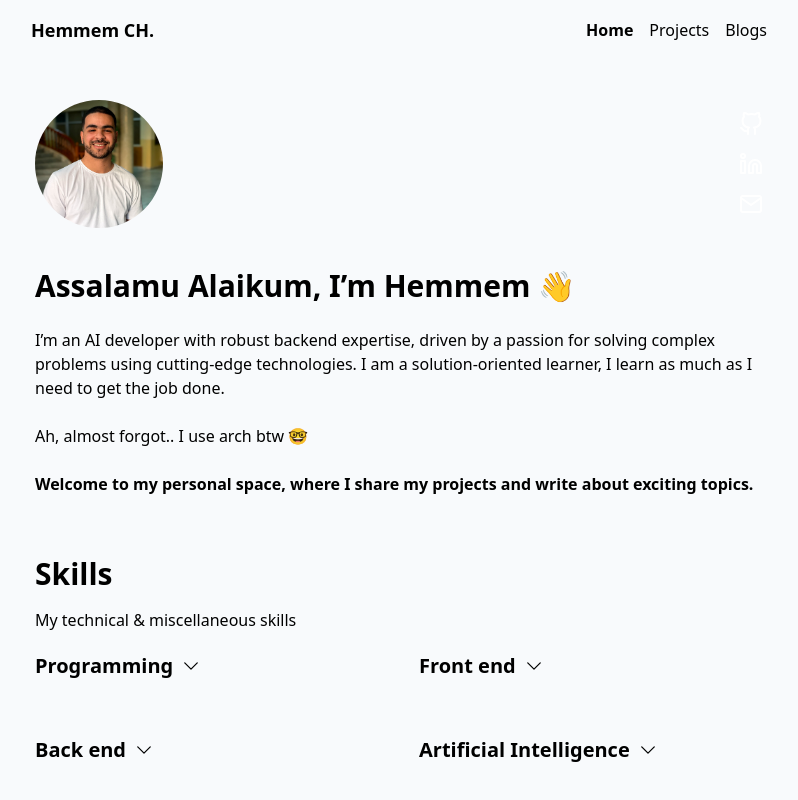
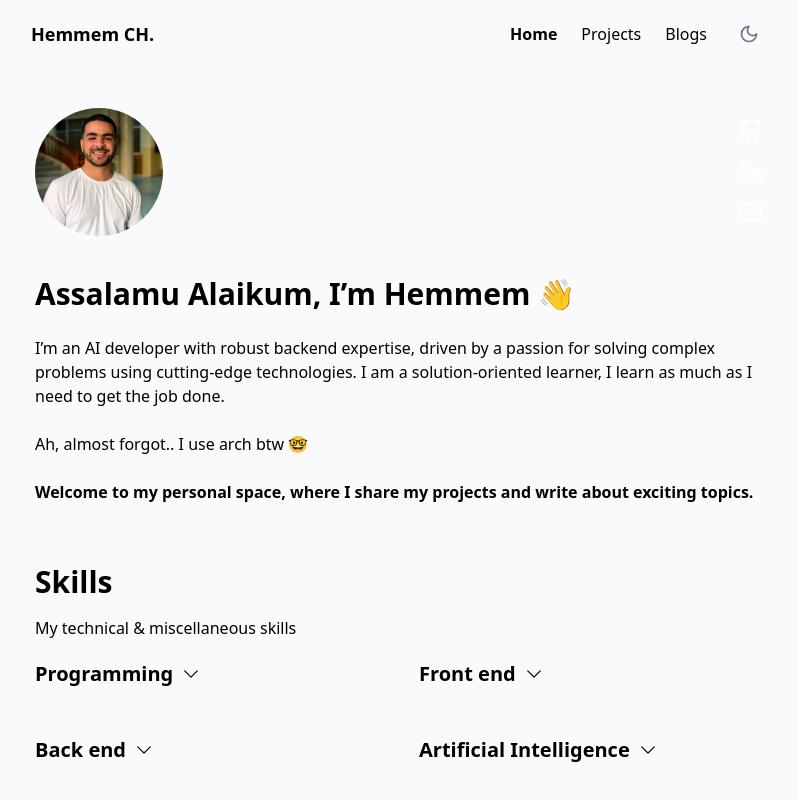
Before and after one commit to 1hemmem/1hemmem-portfolio, a React (Vite) app: page / in a window 1280 px wide. Shown: the top 800 px of the page, without its empty margins (241-1039 px from the left). Built offline with nearby package versions, Linux system fonts and the light colour scheme.

Commit message:
added darkModeToggler

```diff
--- a/index.html
+++ b/index.html
@@ -1,11 +1,11 @@
 <!doctype html>
-<html lang="en">
+<html lang="en" >
   <head>
     <meta charset="UTF-8" />
     <meta name="viewport" content="width=device-width, initial-scale=1.0" />
     <title>1hemmem</title>
   </head>
-  <body class="dark:bg-zinc-900 bg-slate-50">
+  <body class="bg-slate-50 text-black dark:bg-zinc-900">
     <div id="root"></div>
     <script type="module" src="/src/main.jsx"></script>
   </body>
--- a/package.json
+++ b/package.json
@@ -12,6 +12,7 @@
   "dependencies": {
     "@vercel/speed-insights": "^1.1.0",
     "heroicons": "^2.2.0",
+    "lucide-react": "^0.468.0",
     "prop-types": "^15.8.1",
     "react": "^18.3.1",
     "react-dom": "^18.3.1",
--- a/src/App.jsx
+++ b/src/App.jsx
@@ -4,9 +4,10 @@ import { Home } from "./pages/Home";
 import { Projects } from "./pages/Projects";
 import { Blogs } from "./pages/Blogs";
 import { Footer } from "./components/Footer";
+
 function App() {
   return (
-    <div className="min-h-screen dark:text-white ">
+    <div className="min-h-screen dark:text-white">
       <BrowserRouter>
         <div className="sticky top-0 bg:blur-sm">
           <Navbar />
@@ -20,7 +21,6 @@ function App() {
         </div>
       </BrowserRouter>
       <Footer />
-
     </div>
   );
 }
--- /dev/null
+++ b/src/components/DarkModeToggle.jsx
@@ -0,0 +1,30 @@
+import { useState, useEffect } from 'react';
+import { Moon, Sun } from 'lucide-react';
+
+const DarkModeToggle = () => {
+  const [theme, setTheme] = useState(() =>
+    localStorage.getItem('theme') || (window.matchMedia('(prefers-color-scheme: dark)').matches ? 'dark' : 'light')
+  );
+
+  useEffect(() => {
+    document.documentElement.classList.toggle('dark', theme === 'dark');
+    localStorage.setItem('theme', theme);
+  }, [theme]);
+
+  const toggleTheme = () => setTheme(theme === 'dark' ? 'light' : 'dark');
+
+  return (
+    <button
+      onClick={toggleTheme}
+      className="p-2 dark:bg-zinc-900 transition-colors"
+    >
+      {theme === 'dark' ? (
+        <Sun className="text-white" size={20} />
+      ) : (
+        <Moon className="text-gray-500" size={20} />
+      )}
+    </button>
+  );
+};
+
+export default DarkModeToggle;
--- a/src/components/Navbar.jsx
+++ b/src/components/Navbar.jsx
@@ -1,10 +1,17 @@
 import { NavLink } from "react-router-dom";
+import DarkModeToggle from "./DarkModeToggle";
 
 export const Navbar = () => {
   return (
-    <nav className="max-w-3xl mx-auto flex justify-between items-center px-4 dark:bg-zinc-900 py-4">
-      <div className="dark:text-white font-bold text-lg"><a href="/">Hemmem CH.</a></div>
-      <div className="space-x-4">
+    <nav className="max-w-3xl mx-auto flex justify-between items-center px-4 py-4 dark:bg-zinc-900">
+      {/* Logo Section */}
+      <div className="font-bold text-lg dark:text-white">
+        <a href="/">Hemmem CH.</a>
+      </div>
+
+      {/* Navigation Links and Dark Mode Toggle */}
+      <div className="flex items-center space-x-6">
+        {/* Navigation Links */}
         <NavLink
           to="/"
           className={({ isActive }) =>
@@ -29,6 +36,9 @@ export const Navbar = () => {
         >
           Blogs
         </NavLink>
+
+        {/* Dark Mode Toggle */}
+        <DarkModeToggle />
       </div>
     </nav>
   );
--- a/src/components/SkillCard.jsx
+++ b/src/components/SkillCard.jsx
@@ -4,10 +4,10 @@ import PropTypes from "prop-types";
 export const SkillCard = (props) => {
   const [opened, setOpened] = useState(false);
   return (
-    <div >
+    <div className="flex flex-col">
       <button
         onClick={() => setOpened(!opened)}
-        className="text-xl font-bold flex items-center mb-4 hover:text-gray-300"
+        className="text-xl font-bold flex items-center mb-2 hover:text-gray-300"
       >
         <span className="mr-2">{props.Type}</span>
         <svg
--- a/src/components/Skills.jsx
+++ b/src/components/Skills.jsx
@@ -1,16 +1,23 @@
 import { SkillCard } from "./SkillCard";
-import skillsdata from "../data/skills.json"
+import skillsdata from "../data/skills.json";
 export const Skills = () => {
   return (
     <div className="mb-10 mt-5">
-        <div className="mb-5">
-      <h1 className="text-3xl font-bold dark:text-white mb-4">Skills</h1>
-      <p className="dark:text-gray-300">My technical & miscellaneous skills</p>
+      <div className="mb-5">
+        <h1 className="text-3xl font-bold dark:text-white mb-4">Skills</h1>
+        <p className="dark:text-gray-300">
+          My technical & miscellaneous skills
+        </p>
       </div>
-      <div className="grid grid-cols-1 sm:grid-cols-2 lg:grid-cols-2 gap-10">
-      {skillsdata.map((val,idx)=>(
-      <SkillCard key={idx} Scores={val.Scores} Type={val.Type} className="flex"/>
-      ))}
+      <div className="container grid grid-cols-1 sm:grid-cols-2 lg:grid-cols-2 gap-10 grid-auto-rows auto-rows-auto">
+        {skillsdata.map((val, idx) => (
+          <SkillCard
+            key={idx}
+            Scores={val.Scores}
+            Type={val.Type}
+            className="flex"
+          />
+        ))}
       </div>
     </div>
   );
--- a/src/data/projects.json
+++ b/src/data/projects.json
@@ -8,7 +8,7 @@
     {
         "Title": "Algerian License Plate Recegnition System",
         "Description": "A system for detecting cars and license plates, extracting plate text with OCR, and storing images, text, and timestamps in a folder.",
-        "Technologies": ["Python","OpenCv","Yolo","Bash Scripting","Deep Sort"],
+        "Technologies": ["Python","OpenCv","Yolo","Bash Scripting","Asyncio","Gemini Api"],
         "Link": "https://github.com/1hemmem/Algerian-License-Plates-Recegnition-System"
 
     },
--- a/src/data/skills.json
+++ b/src/data/skills.json
@@ -60,7 +60,12 @@
             {
                 "name": "Postgresql",
                 "level":"Advanced",
-                "score": "75%"
+                "score": "70%"
+            },
+            {
+                "name": "Mysql",
+                "level":"Advanced",
+                "score":"70%"
             },
             {
                 "name": "Node.Js",
--- a/tailwind.config.js
+++ b/tailwind.config.js
@@ -1,8 +1,12 @@
 /** @type {import('tailwindcss').Config} */
 export default {
-  content: ["./index.html","./src/**/*.{js,ts,jsx,tsx}"],
+  content: [
+    "./index.html",
+    "./src/**/*.{js,ts,jsx,tsx}",
+  ],
+  darkMode: "class",
   theme: {
     extend: {},
   },
   plugins: [],
-}
+};
```
Also changed, not shown: 1 other file (tests, documents, lock files or other folders).
